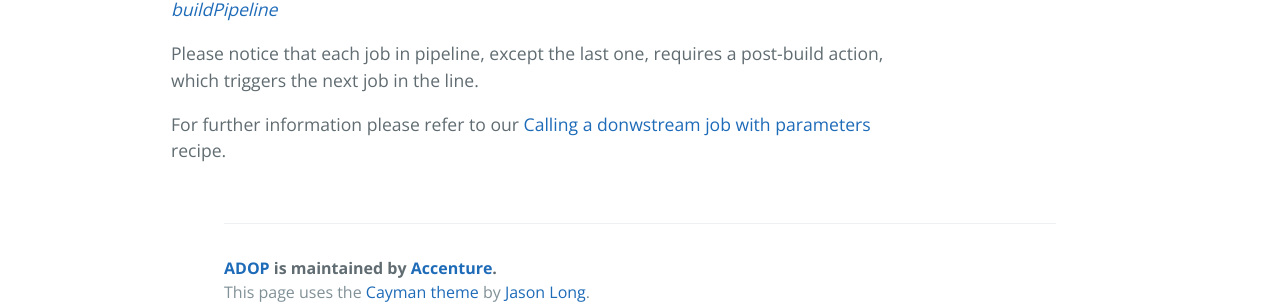
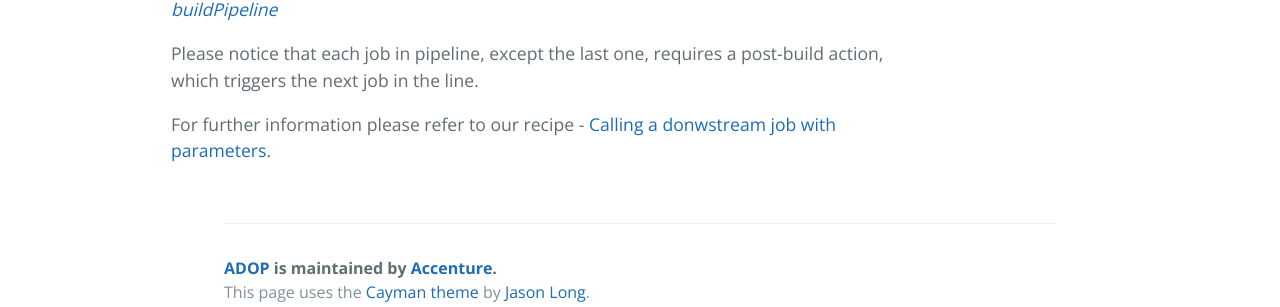
Before and after one commit to alexeymhv/adop-cartridges-cookbook, a Jekyll site: the page built from _docs/recipes/creating-pipeline-view.md, in a window 1280 px wide. Shown: the part 1451-1758 px from the top of the page. Built offline with Jekyll 4.4.1, drawn with Linux system fonts in a browser that asks for light colours.

```diff
--- a/_docs/recipes/creating-pipeline-view.md
+++ b/_docs/recipes/creating-pipeline-view.md
@@ -57,4 +57,4 @@ _More details on pipeline parameters you can find in [Jenkins Job DSL Plugin Doc
 
 Please notice that each job in pipeline, except the last one, requires a post-build action, which triggers the next job in the line.
 
-For further information please refer to our [Calling a donwstream job with parameters](https://mibzzz.github.io/adop-cartridges-cookbook/docs/recipes/calling-downstream-job/) recipe.
+For further information please refer to our recipe - [Calling a donwstream job with parameters](https://mibzzz.github.io/adop-cartridges-cookbook/docs/recipes/calling-downstream-job/).
```
